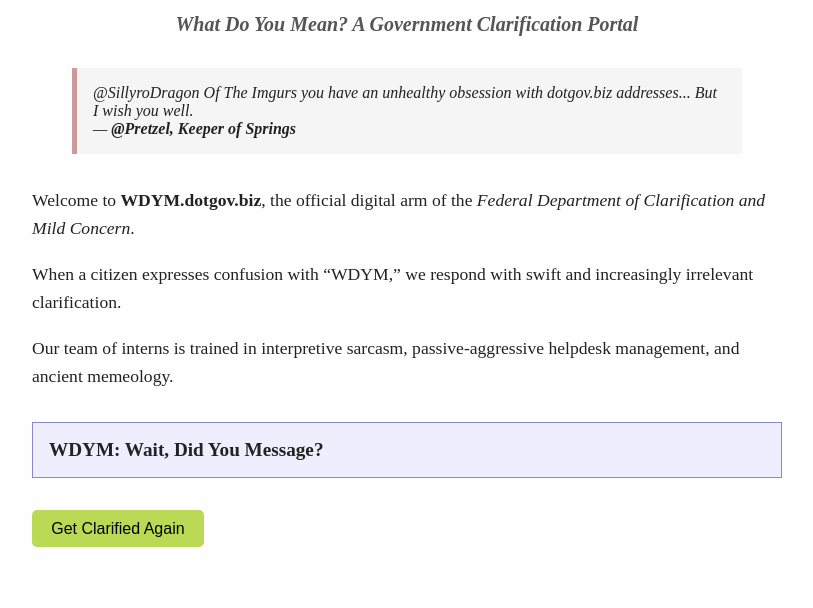
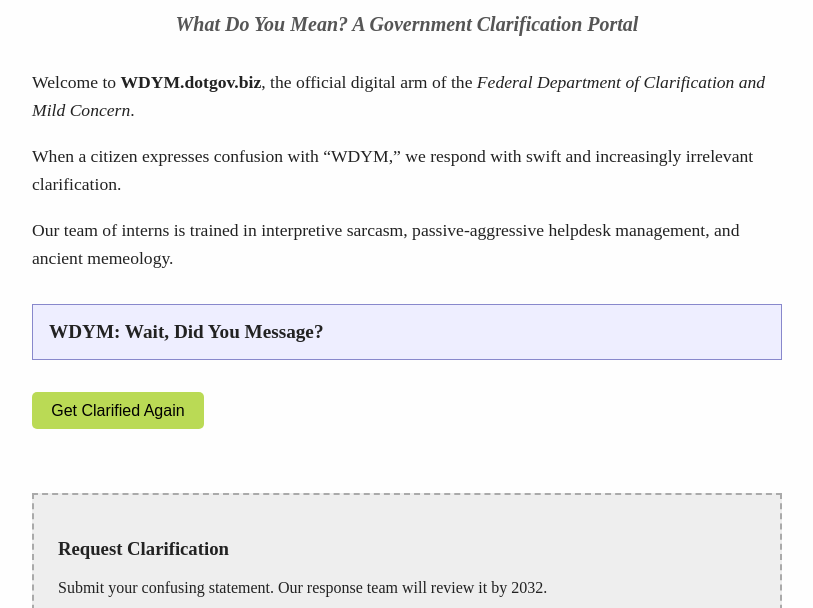
Before and after one commit to qwmbly/wydm.dotgov.biz, a plain HTML site: page index.html in a window 1280 px wide. Shown: the part 153-761 px from the top of the page, without its empty margins (233-1046 px from the left). Drawn offline with Linux system fonts and the light colour scheme.

Commit message:
Update index.html

```diff
--- a/index.html
+++ b/index.html
@@ -86,11 +86,6 @@
   <h1>WDYM</h1>
   <h2>What Do You Mean? A Government Clarification Portal</h2>
 
-  <blockquote>
-    @SillyroDragon Of The Imgurs you have an unhealthy obsession with dotgov.biz addresses... But I wish you well. <br />
-    — <strong>@Pretzel, Keeper of Springs</strong>
-  </blockquote>
-
   <div class="explanation">
     <p>
       Welcome to <strong>WDYM.dotgov.biz</strong>, the official digital arm of the <em>Federal Department of Clarification and Mild Concern</em>.
```
